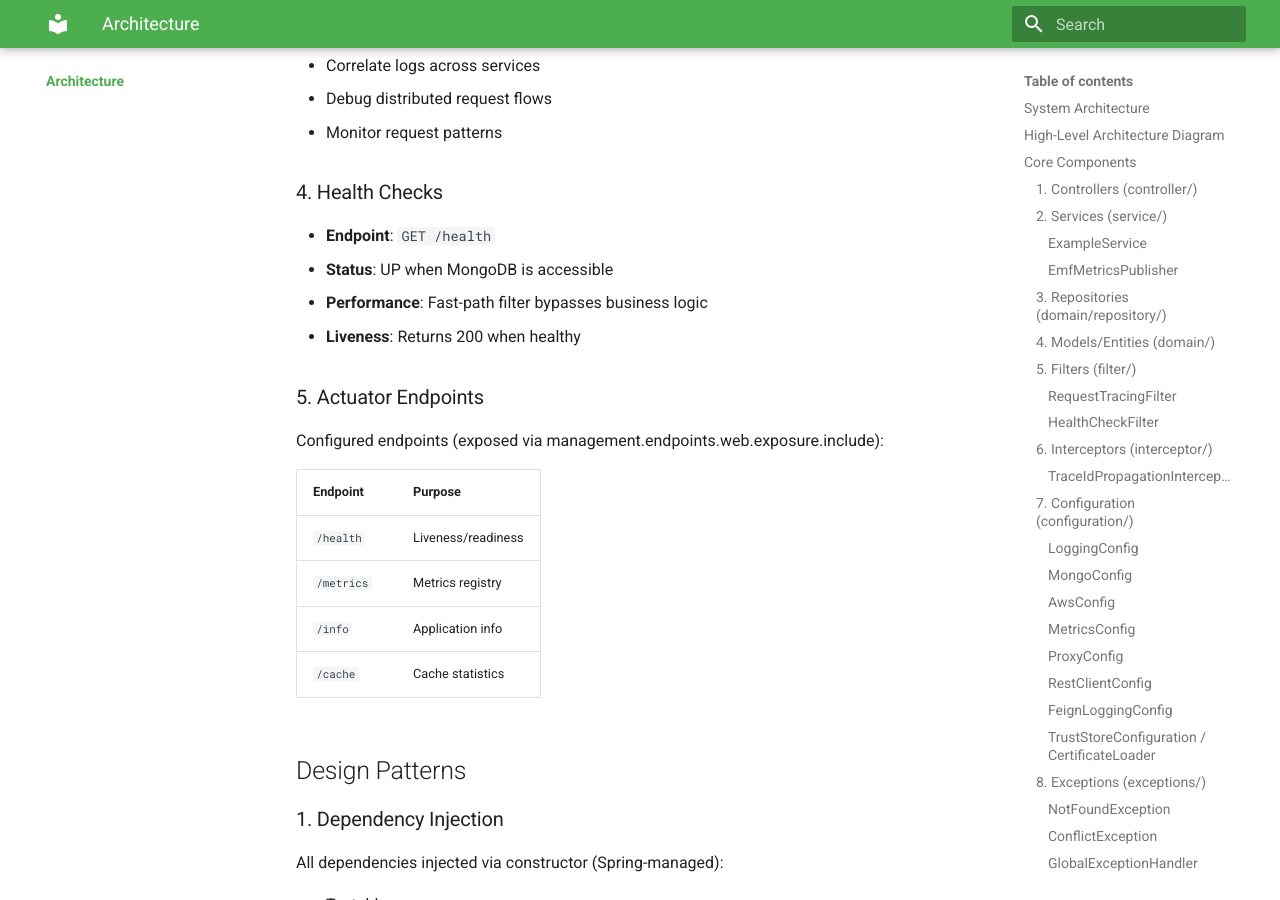
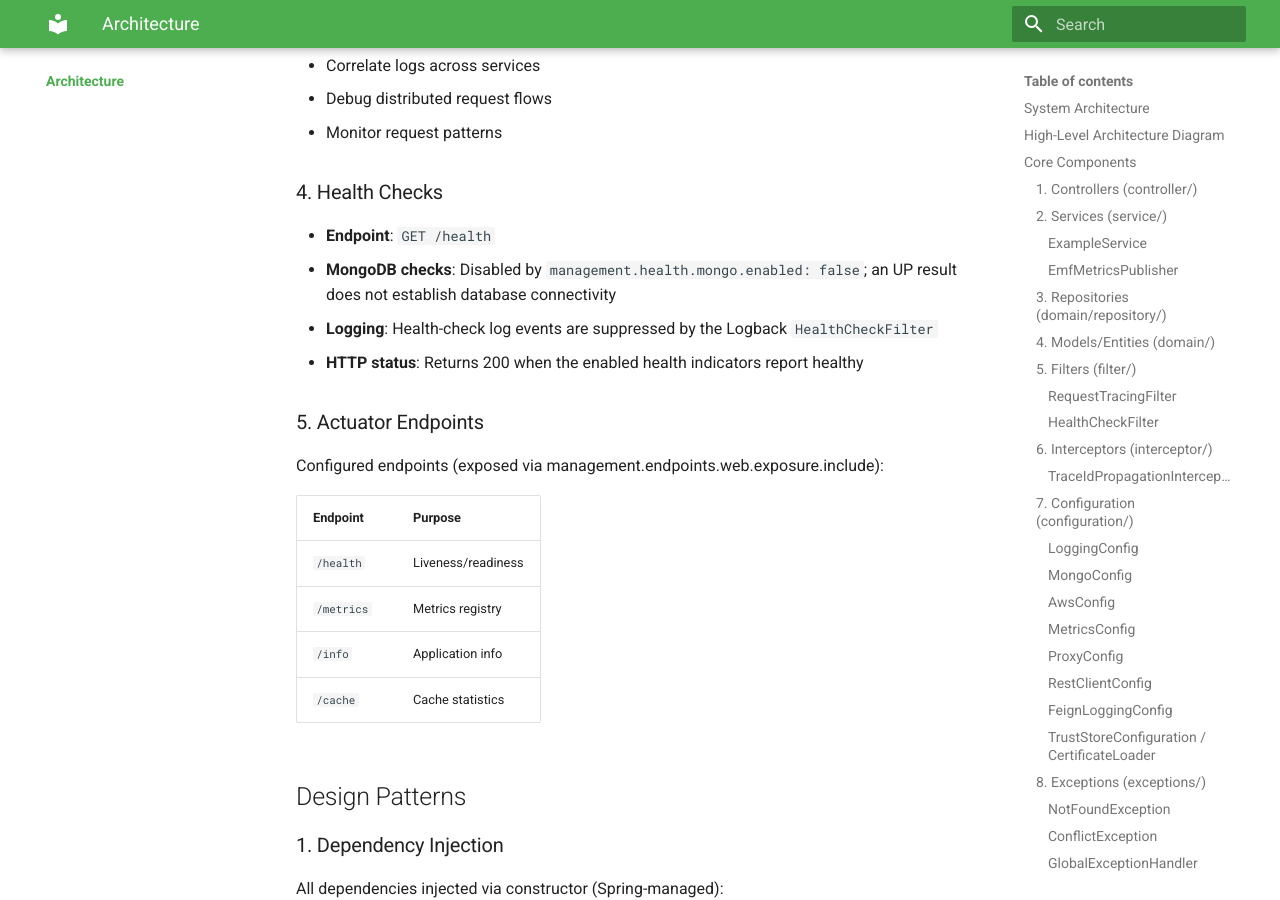
Before and after one commit to DEFRA/trade-imports-fish-be, an MkDocs documentation site: the page built from docs/wiki/architecture/index.md, in a window 1280 px wide and 900 px high, scrolled down 7503 px. Built offline with MkDocs 1.6.1 and Material for MkDocs 9.7.7, drawn with Linux system fonts in a browser that asks for light colours.

Commit message:
Update health check documentation
Clarified health check details and logging behavior.

Co-authored-by: Copilot Autofix powered by AI <175728472+Copilot@users.noreply.github.com>

```diff
--- a/docs/wiki/architecture/index.md
+++ b/docs/wiki/architecture/index.md
@@ -289,9 +289,9 @@ The Trade Imports Fish Backend follows a layered, three-tier architecture patter
 ### 4. Health Checks
 
 - **Endpoint**: `GET /health`
-- **Status**: UP when MongoDB is accessible
-- **Performance**: Fast-path filter bypasses business logic
-- **Liveness**: Returns 200 when healthy
+- **MongoDB checks**: Disabled by `management.health.mongo.enabled: false`; an UP result does not establish database connectivity
+- **Logging**: Health-check log events are suppressed by the Logback `HealthCheckFilter`
+- **HTTP status**: Returns 200 when the enabled health indicators report healthy
 
 ### 5. Actuator Endpoints
 
```
